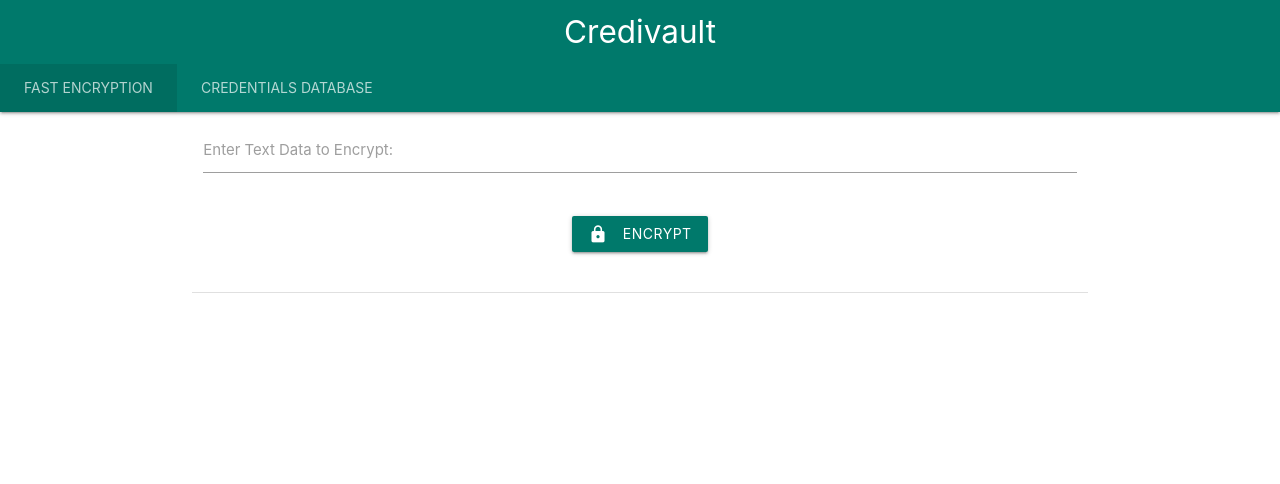
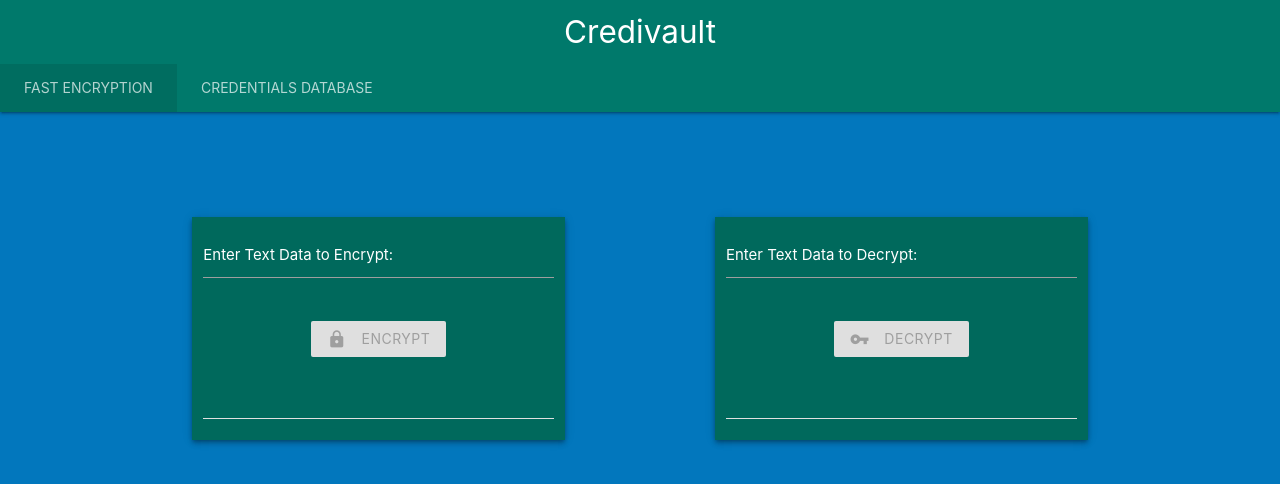
Before and after one commit to Francesco99975/credivault, an Angular app: page /fast in a window 1280 px wide. Shown: the top 484 px of the page. Built offline with nearby package versions, Linux system fonts and the light colour scheme.

Commit message:
decrypt function added to fast encryption

```diff
--- a/main.js
+++ b/main.js
@@ -9,7 +9,7 @@ let mainWindow;
 //Listen for app to be ready
 app.on("ready", () => {
   mainWindow = new BrowserWindow({
-    width: 800,
+    width: 900,
     height: 600,
     webPreferences: {
       nodeIntegration: true,
--- a/src/app/fast-encryption/fast-encryption.component.html
+++ b/src/app/fast-encryption/fast-encryption.component.html
@@ -1,20 +1,29 @@
 <div class="container">
+  <div class="row">
+    <div class="col s5 teal darken-3 z-depth-2">
       <div class="row">
         <form class="col s12" [formGroup]="form" (ngSubmit)="onSubmit()">
           <div class="row">
             <div class="input-field col s12">
-          <label for="message">Enter Text Data to Encrypt: </label>
+              <label class="white-text" for="message"
+                >Enter Text Data to Encrypt:
+              </label>
               <input
                 type="text"
                 name="message"
                 id="message"
                 formControlName="message"
+                class="white-text"
               />
             </div>
           </div>
           <div class="row">
             <div class="col s12 center-align">
-          <button type="submit" class="btn teal darken-2">
+              <button
+                type="submit"
+                class="btn teal darken-2 waves-effect waves-light"
+                [disabled]="form.invalid || loading"
+              >
                 <span>Encrypt</span>
                 <i class="material-icons left">lock</i>
               </button>
@@ -22,7 +31,13 @@
           </div>
         </form>
       </div>
+      <div class="row">
+        <div class="col s12"></div>
+      </div>
       <div class="divider"></div>
+      <div class="row">
+        <div class="col s12"></div>
+      </div>
       <div class="row" *ngIf="loading">
         <div class="col s12 center-align">
           <div class="progress">
@@ -31,14 +46,16 @@
         </div>
       </div>
       <div class="row" *ngIf="encryptedMessage && !loading">
-    <div class="col s12 center-align">
+        <div class="col s7 center-align">
           <input
             type="text"
             name="encrypted"
             id="encrypted"
-        class="truncate"
+            class="truncate white-text"
             [value]="encryptedMessage"
           />
+        </div>
+        <div class="col s5 center-align">
           <a
             class="btn waves-effect waves-light"
             [copy-clipboard]="encryptedMessage"
@@ -50,3 +67,73 @@
         </div>
       </div>
     </div>
+
+    <div class="col s5 teal darken-3 z-depth-2 offset-s2">
+      <div class="row">
+        <form class="col s12" [formGroup]="formDec" (ngSubmit)="onDecrypt()">
+          <div class="row">
+            <div class="input-field col s12">
+              <label class="white-text" for="demessage"
+                >Enter Text Data to Decrypt:
+              </label>
+              <input
+                type="text"
+                name="demessage"
+                id="demessage"
+                formControlName="encryptedMsg"
+                class="white-text"
+              />
+            </div>
+          </div>
+          <div class="row">
+            <div class="col s12 center-align">
+              <button
+                type="submit"
+                class="btn teal darken-2 waves-effect waves-light"
+                [disabled]="formDec.invalid || loading2"
+              >
+                <span>Decrypt</span>
+                <i class="material-icons left">vpn_key</i>
+              </button>
+            </div>
+          </div>
+        </form>
+      </div>
+      <div class="row">
+        <div class="col s12"></div>
+      </div>
+      <div class="divider"></div>
+      <div class="row">
+        <div class="col s12"></div>
+      </div>
+      <div class="row" *ngIf="loading2">
+        <div class="col s12 center-align">
+          <div class="progress">
+            <div class="indeterminate"></div>
+          </div>
+        </div>
+      </div>
+      <div class="row" *ngIf="decryptedMessage && !loading2">
+        <div class="col s7 center-align">
+          <input
+            type="text"
+            name="decrypted"
+            id="decrypted"
+            class="truncate white-text"
+            [value]="decryptedMessage"
+          />
+        </div>
+        <div class="col s5 center-align">
+          <a
+            class="btn waves-effect waves-light"
+            [copy-clipboard]="decryptedMessage"
+            (copied)="onCopy($event)"
+          >
+            <span>Copy</span>
+            <i class="material-icons left">assignment</i>
+          </a>
+        </div>
+      </div>
+    </div>
+  </div>
+</div>
--- a/src/app/fast-encryption/fast-encryption.component.scss
+++ b/src/app/fast-encryption/fast-encryption.component.scss
@@ -0,0 +1,8 @@
+// .jus {
+//   display: grid;
+//   place-items: center;
+// }
+
+.container {
+  padding-top: 7rem;
+}
--- a/src/app/fast-encryption/fast-encryption.component.ts
+++ b/src/app/fast-encryption/fast-encryption.component.ts
@@ -1,4 +1,4 @@
-import { Component, OnInit } from '@angular/core';
+import { Component, OnInit, ElementRef, AfterViewInit } from '@angular/core';
 import { FormGroup, FormControl, Validators } from '@angular/forms';
 import { ApiService } from '../services/api.service';
 import { LoadingService } from '../services/loading.service';
@@ -8,24 +8,45 @@ import { LoadingService } from '../services/loading.service';
   templateUrl: './fast-encryption.component.html',
   styleUrls: ['./fast-encryption.component.scss'],
 })
-export class FastEncryptionComponent implements OnInit {
+export class FastEncryptionComponent implements OnInit, AfterViewInit {
   form = new FormGroup({
     message: new FormControl(null, Validators.required),
   });
 
+  formDec = new FormGroup({
+    encryptedMsg: new FormControl(null, Validators.required),
+  });
+
   encryptedMessage: string = '';
+  decryptedMessage: string = '';
   loading: boolean = false;
+  loading2: boolean = false;
 
-  constructor(private api: ApiService, private loader: LoadingService) {}
+  constructor(
+    private api: ApiService,
+    private loader: LoadingService,
+    private elemRef: ElementRef
+  ) {}
 
   ngOnInit(): void {
     this.loader.loading.subscribe((load: boolean) => {
       this.loading = load;
     });
+
+    this.loader.loading2.subscribe((load: boolean) => {
+      this.loading2 = load;
+    });
+  }
+
+  ngAfterViewInit() {
+    this.elemRef.nativeElement.ownerDocument.body.style.backgroundColor =
+      '#0277bd';
   }
 
   onCopy(payload: string) {
     console.log(`${payload} copied to clipboard!`);
+    this.encryptedMessage = '';
+    this.decryptedMessage = '';
   }
 
   onSubmit() {
@@ -37,4 +58,14 @@ export class FastEncryptionComponent implements OnInit {
         this.form.reset();
       });
   }
+
+  onDecrypt() {
+    this.api
+      .getDecryptedData({ data: this.formDec.get('encryptedMsg').value })
+      .subscribe((res: any) => {
+        this.decryptedMessage = res.data;
+        this.loader.stopDec();
+        this.formDec.reset();
+      });
+  }
 }
--- a/src/app/services/api.service.ts
+++ b/src/app/services/api.service.ts
@@ -15,4 +15,12 @@ export class ApiService {
       fields
     );
   }
+
+  getDecryptedData(fields: any) {
+    this.loader.startDec();
+    return this.http.post(
+      'https://bme-encdec-server.herokuapp.com/decrypt',
+      fields
+    );
+  }
 }
--- a/src/app/services/loading.service.ts
+++ b/src/app/services/loading.service.ts
@@ -6,6 +6,7 @@ import { Subject } from 'rxjs';
 })
 export class LoadingService {
   loading: Subject<boolean> = new Subject<boolean>();
+  loading2: Subject<boolean> = new Subject<boolean>();
 
   constructor() {}
 
@@ -13,7 +14,15 @@ export class LoadingService {
     this.loading.next(true);
   }
 
+  startDec() {
+    this.loading2.next(true);
+  }
+
   stop() {
     this.loading.next(false);
   }
+
+  stopDec() {
+    this.loading2.next(false);
+  }
 }
```
Lines whose indentation alone changed are shown as unchanged.
